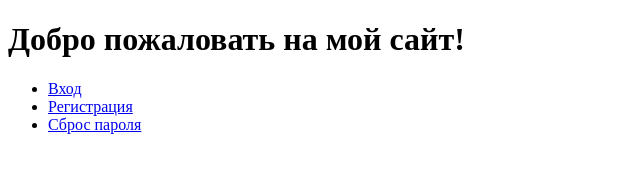
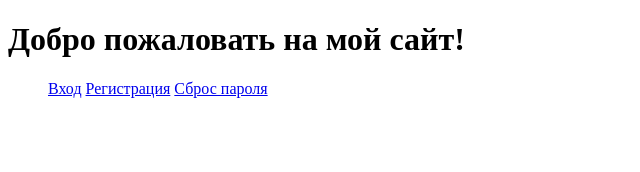
Before and after one commit to pixelatee/praktika2, a plain HTML site: page index.html in a window 1280 px wide. Shown: the whole page, without its empty margins (0-640 px from the left). Drawn offline with Linux system fonts and the light colour scheme.

Commit message:
Update index.html

```diff
--- a/index.html
+++ b/index.html
@@ -7,9 +7,10 @@
     <h1>Добро пожаловать на мой сайт!</h1>
     <nav>
         <ul>
-            <li><a href="user/login.html">Вход</a></li>
-            <li><a href="user/register.html">Регистрация</a></li>
-            <li><a href="user/password/reset.html">Сброс пароля</a></li>
+            <a href="login.html">Вход</a>
+<a href="register.html">Регистрация</a>
+<a href="reset.html">Сброс пароля</a>
+
             <script src="script.js"></script>
         </ul>
     </nav>
```
